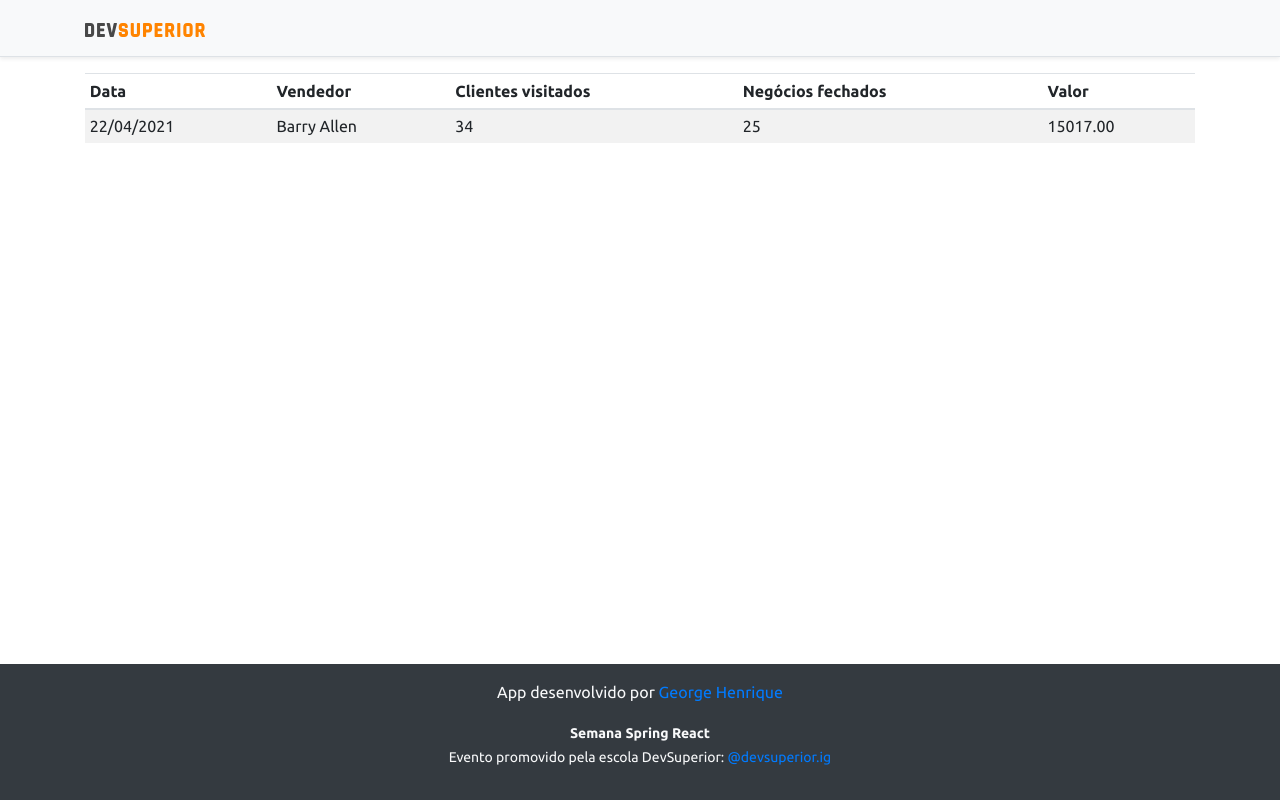
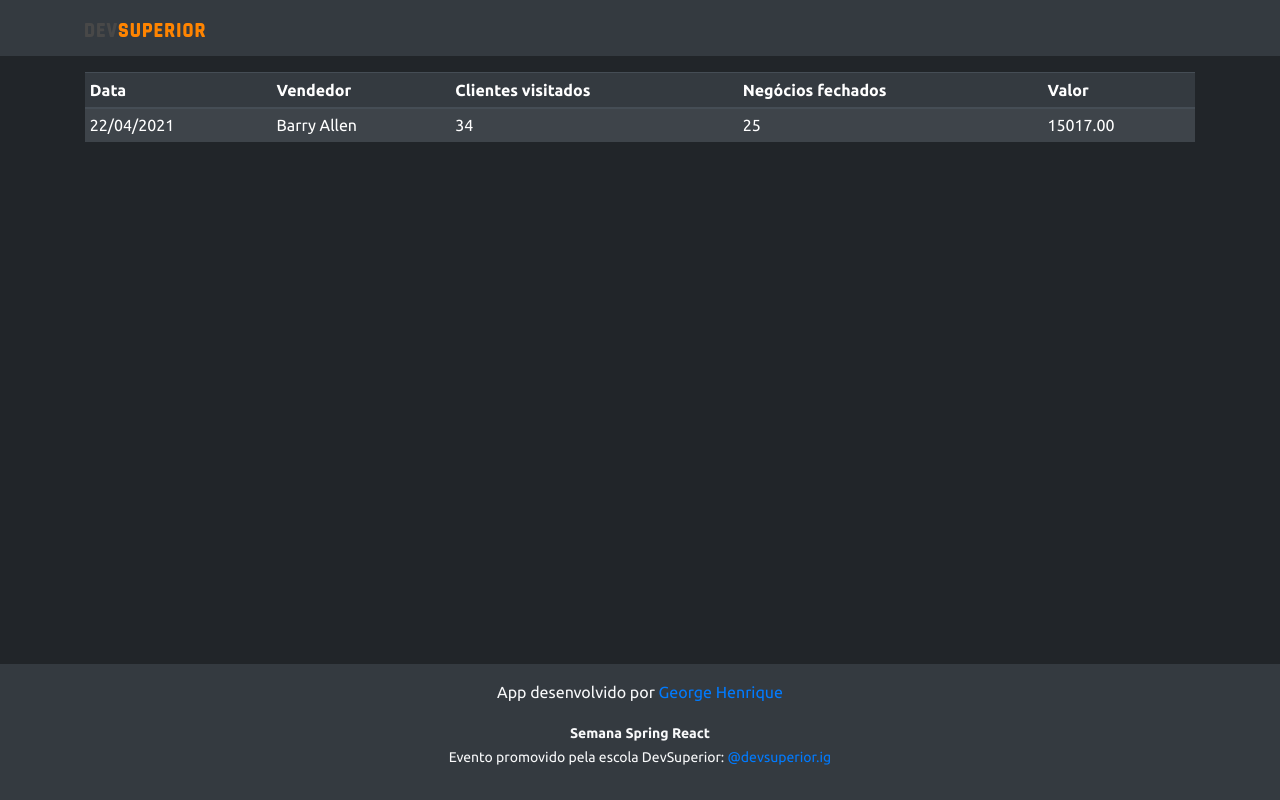
Before and after one commit to GeorgeHenriqueGH/Bootcamp-DevSuperior-Java-React, a React (Create React App) app in the folder frontend/: page / in a window 1280 px wide. Built offline with nearby package versions, Linux system fonts and the light colour scheme.

Commit message:
Basic static components dark

```diff
--- a/frontend/src/assets/css/styles.css
+++ b/frontend/src/assets/css/styles.css
@@ -5,6 +5,7 @@
 
 html, body {
     height: 100%;
+    background-color: #212529;
     font-family: "Ubuntu", sans-serif;
 }
 
--- a/frontend/src/components/DataTable/index.tsx
+++ b/frontend/src/components/DataTable/index.tsx
@@ -1,7 +1,9 @@
+import "assets/css/styles.css"
+
 const DataTable = () => {
     return (
         <div className="table-responsive">
-            <table className="table table-striped table-sm">
+            <table className="table table-dark table-striped table-sm">
                 <thead>
                     <tr>
                         <th>Data</th>
--- a/frontend/src/components/NavBar/index.tsx
+++ b/frontend/src/components/NavBar/index.tsx
@@ -2,7 +2,7 @@ import ImgDsDark from "assets/img/ds-dark.svg";
 
 const NavBar = () => {
     return (
-        <div className="d-flex flex-column flex-md-row align-items-center p-3 px-md-4 mb-3 bg-light border-bottom shadow-sm">
+        <div className="d-flex flex-column flex-md-row align-items-center p-3 px-md-4 mb-3 bg-dark">
             <div className="container">
                 <nav className="my-2 my-md-0 mr-md-3">
                     <img src={ImgDsDark} alt="DevSuperior" width="120" />
```
